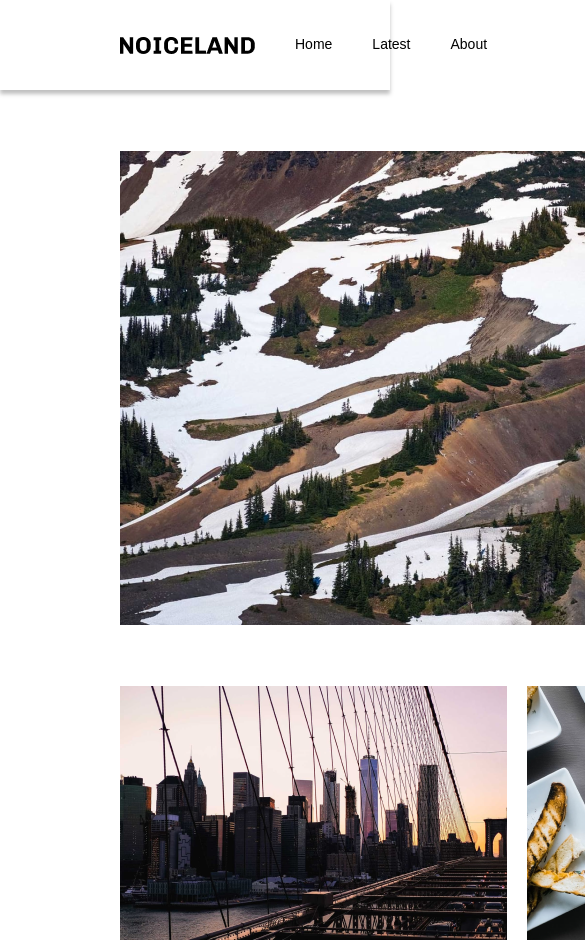
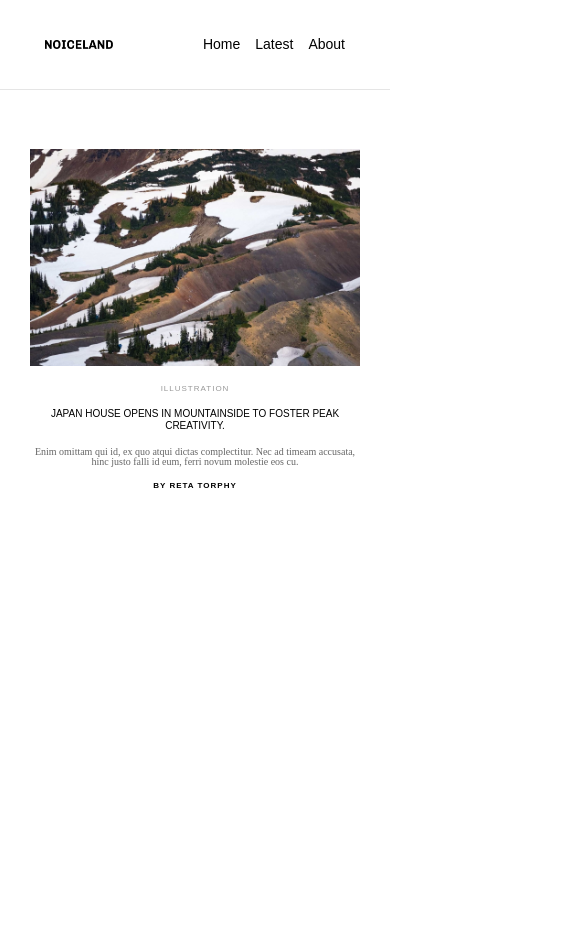
Before and after one commit to timgub3009/project_for_practice, a plain HTML site: page index.html in a window 390 px wide. Shown: the top 943 px of the page, 585 px wide, since content can reach past the window. After the commit the page ends 844 px from the top, so only its background shows below. Drawn offline with Linux system fonts and the light colour scheme; a web font is replaced by a local one.

Commit message:
first edition adaptive

```diff
--- a/blocks/author-name/author-name.css
+++ b/blocks/author-name/author-name.css
@@ -6,3 +6,16 @@
     letter-spacing: 1px;
     text-transform: uppercase;
 }
+
+@media screen and (max-width: 999px) {
+  .author-name {
+    margin: 0 auto;
+  }
+}
+
+@media screen and (max-width: 470px) {
+  .author-name {
+    font-size: 8px;
+    line-height: 1;
+  }
+}
--- a/blocks/footer/__category-items/footer__category-items.css
+++ b/blocks/footer/__category-items/footer__category-items.css
@@ -3,7 +3,7 @@
   grid-template-columns: repeat(4, 1fr);
   grid-template-rows: repeat(2, 1fr);
   list-style-type: none;
-  width: 900px;
+  max-width: 900px;
   margin: 0;
   padding: 0;
 }
--- a/blocks/footer/footer.css
+++ b/blocks/footer/footer.css
@@ -1,4 +1,5 @@
 .footer {
   background-color: #141414;
   color: #fff;
+  max-width: 1440px;
 }
--- a/blocks/header/__container/header__container.css
+++ b/blocks/header/__container/header__container.css
@@ -2,6 +2,13 @@
     display: flex;
     justify-content: space-between;
     align-items: center;
-    margin: 0 120px 60.5px 120px;
-    min-height: 90px;
+    margin: 0 120px;
+    flex-grow: 1;
 }
+
+@media screen and (max-width: 660px) {
+  .header__container {
+    margin: 0 auto;
+    justify-content: space-around;
+  }
+}
--- a/blocks/header/__menu-items/header__menu-items.css
+++ b/blocks/header/__menu-items/header__menu-items.css
@@ -2,4 +2,17 @@
     list-style-type: none;
     display: flex;
     gap: 40px;
+    padding: 0;
 }
+
+@media screen and (max-width: 660px) {
+  .header__menu-items {
+  gap: 20px;
+}
+}
+
+@media screen and (max-width: 470px) {
+  .header__menu-items {
+  gap: 15px;
+}
+}
--- a/blocks/header/header.css
+++ b/blocks/header/header.css
@@ -1,3 +1,7 @@
 .header {
-    box-shadow: 0 4px 4px rgba(0, 0, 0, 0.25);
+    min-height: 90px;
+    margin: 0 0 59px 0;
+    border-bottom: 1px solid #e5e5e5;
+    box-sizing: border-box;
+    display: flex;
 }
--- a/blocks/image-caption/image-caption.css
+++ b/blocks/image-caption/image-caption.css
@@ -7,3 +7,16 @@
     text-transform: uppercase;
     margin-bottom: 18px;
 }
+
+@media screen and (max-width: 999px) {
+  .image-caption {
+    margin: 0 auto;
+  }
+}
+
+@media screen and (max-width: 660px) {
+  .image-caption {
+    line-height: 1;
+    font-size: 8px;
+  }
+}
--- a/blocks/intro/__article/intro__article.css
+++ b/blocks/intro/__article/intro__article.css
@@ -1,5 +1,16 @@
 .intro__article {
     display: grid;
-    grid-template-columns: 720px 1fr;
+    grid-template-columns: 60% 40%;
     grid-template-rows: auto;
+    align-items: center;
 }
+
+@media screen and (max-width: 999px) {
+  .intro__article {
+    display: flex;
+    flex-direction: column;
+    align-items: center;
+    justify-content: center;
+    gap: 15px;
+}
+}
--- a/blocks/intro/__content/intro__content.css
+++ b/blocks/intro/__content/intro__content.css
@@ -1,5 +1,12 @@
 .intro__content {
-    display: flex;
-    flex-direction: column;
-    padding-left: 50px;
+  display: flex;
+  flex-direction: column;
+  padding-left: 50px;
 }
+
+@media screen and (max-width: 999px) {
+  .intro__content {
+    padding-left: 0;
+    gap: 15px;
+  }
+}
--- a/blocks/intro/__image/intro__image.css
+++ b/blocks/intro/__image/intro__image.css
@@ -0,0 +1,3 @@
+.intro__image {
+  width: 100%;
+}
--- a/blocks/intro/intro.css
+++ b/blocks/intro/intro.css
@@ -1,3 +1,23 @@
 .intro {
     margin: 0 120px 35.5px 120px;
+    display: flex;
+    justify-content: center;
 }
+
+@media screen and (max-width: 999px) {
+  .intro {
+    margin: 0 90px 35.5px 90px;
+  }
+}
+
+@media screen and (max-width: 660px) {
+  .intro {
+    margin: 0 60px 35.5px 60px;
+  }
+}
+
+@media screen and (max-width: 470px) {
+  .intro {
+    margin: 0 30px 18px 30px;
+  }
+}
--- a/blocks/logo/logo.css
+++ b/blocks/logo/logo.css
@@ -2,3 +2,10 @@
   width: 135px;
   height: 17px;
 }
+
+@media screen and (max-width: 660px) {
+  .logo {
+    width: 68px;
+    height: 9px;
+  }
+}
--- a/blocks/page/page.css
+++ b/blocks/page/page.css
@@ -1,9 +1,16 @@
 .page {
     height: 100vh;
     min-width: 320px;
-    max-width: 1440px;
-    font-family: "Libre-franklin", sans-serif;
+    max-width: 1280px;
+    font-family: "Libre-franklin", Arial, Helvetica, sans-serif;
     font-style: normal;
     background-color: #fff;
     color: #000;
+    margin: 0 auto;
+    -moz-osx-font-smoothing: grayscale;
+    -webkit-font-smoothing: antialiased;
+    -webkit-text-size-adjust: 100%;
+    -ms-text-size-adjust: 100%;
+    -moz-text-size-adjust: 100%;
+    text-rendering: optimizeLegibility;
 }
--- a/blocks/section-subtitle/section-subtitle.css
+++ b/blocks/section-subtitle/section-subtitle.css
@@ -5,3 +5,26 @@
     color: #666;
     margin: 0 0 28px 0;
 }
+
+@media screen and (max-width: 999px) {
+  .section-subtitle {
+    line-height: 1.3;
+    font-size: 14px;
+    text-align: center;
+    margin: 0;
+  }
+}
+
+@media screen and (max-width: 660px) {
+  .section-subtitle {
+    line-height: 1.1;
+    font-size: 12px;
+  }
+}
+
+@media screen and (max-width: 470px) {
+  .section-subtitle {
+    line-height: 1;
+    font-size: 10px;
+  }
+}
--- a/blocks/section-title/section-title.css
+++ b/blocks/section-title/section-title.css
@@ -6,3 +6,26 @@
     font-weight: 400;
     margin: 0 0 27px 0;
 }
+
+@media screen and (max-width: 999px) {
+  .section-title {
+    line-height: 1.1;
+    font-size: 28px;
+    text-align: center;
+    margin: 0;
+  }
+}
+
+@media screen and (max-width: 660px) {
+  .section-title {
+    line-height: 1.2;
+    font-size: 18px;
+  }
+}
+
+@media screen and (max-width: 470px) {
+  .section-title {
+    line-height: 1.2;
+    font-size: 10px;
+  }
+}
--- /dev/null
+++ b/blocks/title-link/title-link.css
@@ -0,0 +1,4 @@
+.title-link {
+  text-decoration: none;
+  color: #000;
+}
--- a/index.html
+++ b/index.html
@@ -24,20 +24,20 @@
       </nav>
     </div>
   </header>
-
+<main>
   <section class="intro">
     <article class="intro__article">
-      <img src="./images/first_photo_japan.png" alt="Japan mountains" class="intro__image">
+      <a class="photo-link" href="#" target="_blank"><img src="./images/first_photo_japan.png" alt="Japan mountains" class="intro__image"></a>
       <div class="intro__content">
-        <span class="image-caption">Illustration</span>
-        <h1 class="section-title">Japan House opens in mountainside to foster peak creativity.</h1>
+        <div class="image-caption">Illustration</div>
+        <a class="title-link" href="#" target="_blank"><p class="section-title">Japan House opens in mountainside to foster peak creativity.</p></a>
         <p class="section-subtitle">Enim omittam qui id, ex quo atqui dictas complectitur. Nec ad timeam
           accusata, hinc justo falli id eum, ferri novum molestie eos cu.</p>
-        <span class="author-name">By Reta Torphy</span>
+        <div class="author-name">By Reta Torphy</div>
       </div>
     </article>
   </section>
-
+<!--
   <section class="article-grid">
     <ul class="article-grid__items">
       <li>
@@ -104,7 +104,8 @@
         <article class="article-grid__item article-grid__item_theme_latest-posts-grid">
           <image class="image image_theme_latest-posts-grid" src="./images/first_photo_japan.png">
             <div class="image-caption">Illustration</div>
-          <h2 class="section-title section-title_theme_article-grid">Japan House opens in mountainside to foster peak creativity.</h2>
+            <h2 class="section-title section-title_theme_article-grid">Japan House opens in mountainside to foster peak
+              creativity.</h2>
             <span class="author-name">By Reta Torphy</span>
         </article>
       </li>
@@ -130,7 +131,8 @@
         <article class="article-grid__item article-grid__item_theme_latest-posts-grid">
           <image class="image image_theme_latest-posts-grid" src="./images/grid3.png">
             <div class="image-caption">Photography</div>
-          <h2 class="section-title section-title_theme_article-grid">Thousands of previously unseen photographs by Andy
+            <h2 class="section-title section-title_theme_article-grid">Thousands of previously unseen photographs by
+              Andy
               Warhol will be made public this Autumn</h2>
             <span class="author-name">By Annie Lueilwitz</span>
         </article>
@@ -139,7 +141,8 @@
         <article class="article-grid__item article-grid__item_theme_latest-posts-grid">
           <image class="image image_theme_latest-posts-grid" src="./images/grid4.png">
             <div class="image-caption">Interactive Design</div>
-          <h2 class="section-title section-title_theme_article-grid">London-based Yinka Ilori’s storytelling furniture</h2>
+            <h2 class="section-title section-title_theme_article-grid">London-based Yinka Ilori’s storytelling furniture
+            </h2>
             <span class="author-name">By Annie Lueilwitz</span>
         </article>
       </li>
@@ -156,7 +159,8 @@
         <article class="article-grid__item article-grid__item_theme_latest-posts-grid">
           <image class="image image_theme_latest-posts-grid" src="./images/grid6.png">
             <div class="image-caption">Architecture</div>
-          <h2 class="section-title section-title_theme_article-grid">Suzanne Saroff’s meticulously arranged photographs
+            <h2 class="section-title section-title_theme_article-grid">Suzanne Saroff’s meticulously arranged
+              photographs
               alter perceptions</h2>
             <span class="author-name">By Reta Torphy</span>
         </article>
@@ -165,7 +169,8 @@
         <article class="article-grid__item article-grid__item_theme_latest-posts-grid">
           <image class="image image_theme_latest-posts-grid" src="./images/grid7.png">
             <div class="image-caption">Graphic Design</div>
-          <h2 class="section-title section-title_theme_article-grid">Anu Ambasna’s playful illustrations celebrate club culture, brown bodies and perfect paunches</h2>
+            <h2 class="section-title section-title_theme_article-grid">Anu Ambasna’s playful illustrations celebrate
+              club culture, brown bodies and perfect paunches</h2>
             <span class="author-name">By Leo Bartell</span>
         </article>
       </li>
@@ -188,7 +193,8 @@
         <article class="article-grid__item">
           <image class="image image_theme_latest-posts-grid" src="./images/featured2.png">
             <div class="image-caption">Graphic design</div>
-          <h2 class="section-title section-title_theme_article-grid">Need a guide to LA’s graphic design scene? Shoplifters’ new issue has got your back</h2>
+            <h2 class="section-title section-title_theme_article-grid">Need a guide to LA’s graphic design scene?
+              Shoplifters’ new issue has got your back</h2>
             <span class="author-name">By Alessandra Ortiz</span>
         </article>
       </li>
@@ -204,13 +210,14 @@
         <article class="article-grid__item">
           <image class="image image_theme_latest-posts-grid" src="./images/featured4.png">
             <div class="image-caption">Illustration</div>
-          <h2 class="section-title section-title_theme_article-grid">M&C Saatchi and Fontsmith collaborate on font collection for House of St Barnabas</h2>
+            <h2 class="section-title section-title_theme_article-grid">M&C Saatchi and Fontsmith collaborate on font
+              collection for House of St Barnabas</h2>
             <span class="author-name">By Annie Lueilwitz</span>
         </article>
       </li>
     </ul>
   </section>
-
+</main>
   <footer class="footer">
     <div class="footer__content">
       <div class="copyright-container">
@@ -270,6 +277,7 @@
     </div>
 
   </footer>
+  -->
 </body>
 
 </html>
--- a/pages/index.css
+++ b/pages/index.css
@@ -8,6 +8,7 @@
 @import url(../blocks/logo/logo.css);
 @import url(../blocks/header/__menu-items/header__menu-items.css);
 @import url(../blocks/header/__menu-item/header__menu-item.css);
+@import url(../blocks/title-link/title-link.css);
 
 @import url(../blocks/author-name/author-name.css);
 
```
Lines whose indentation alone changed are shown as unchanged.
